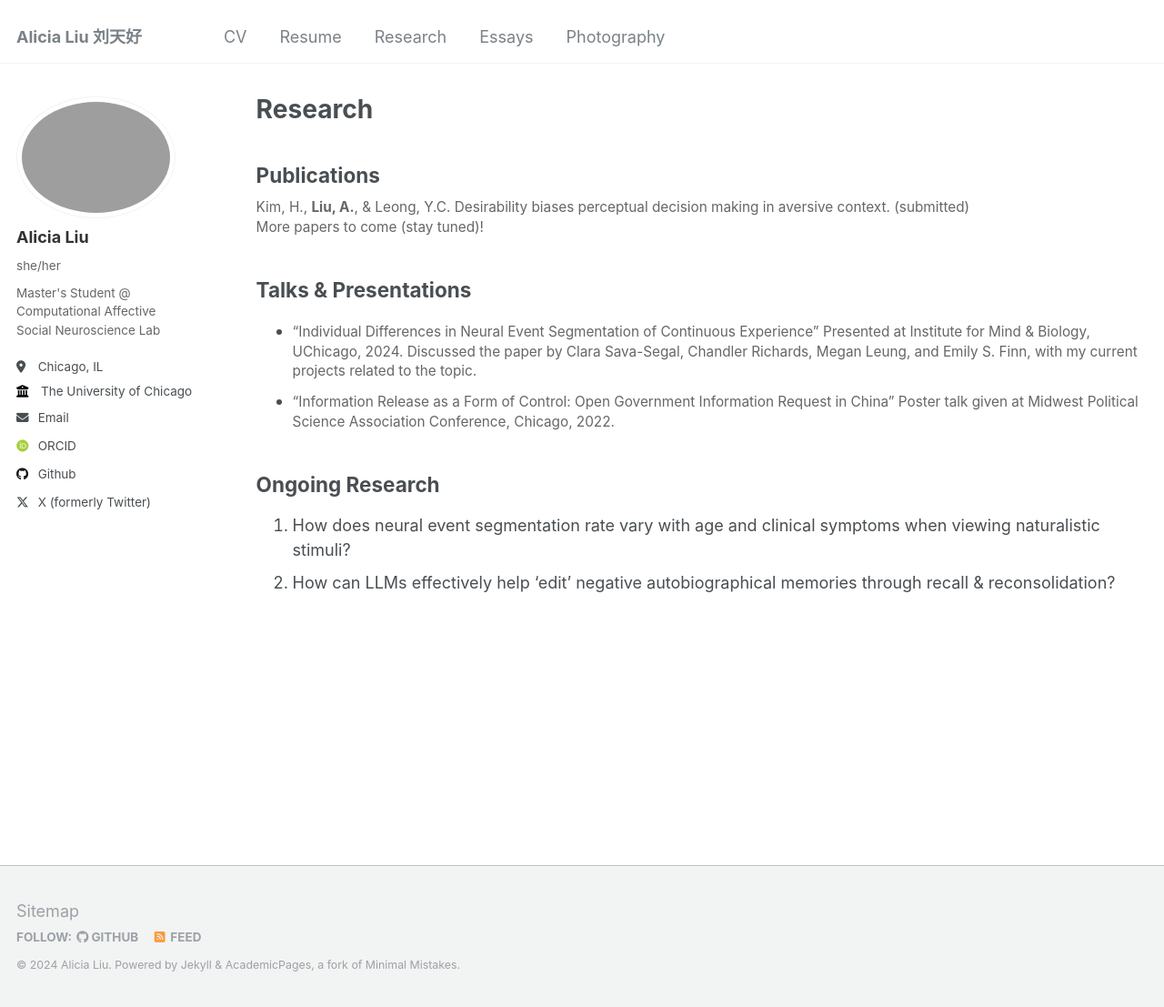
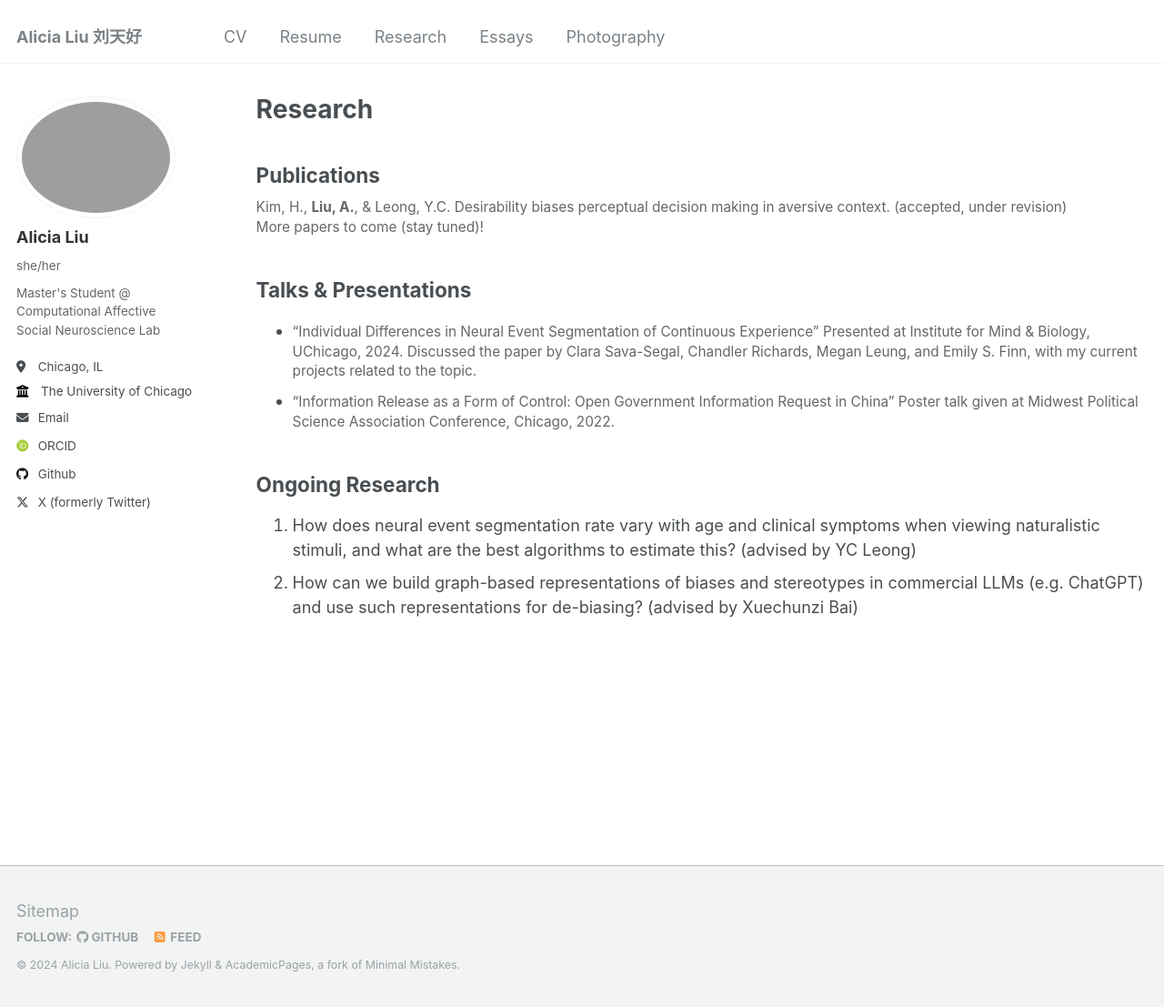
Before and after one commit to 20-alicial/20-alicial.github.io, a Jekyll site: the page built from _pages/research.md, in a window 1280 px wide and 1107 px high. Shown: the whole window at 91% size. Built offline with Jekyll 4.4.1, drawn with Linux system fonts in a browser that asks for light colours; some web fonts are replaced.

Commit message:
added LLM de-biasing project

```diff
--- a/_pages/research.md
+++ b/_pages/research.md
@@ -5,7 +5,7 @@ permalink: /research/
 author_profile: true
 ---
 ## Publications
-Kim, H., **Liu, A.**, & Leong, Y.C. Desirability biases perceptual decision making in aversive context. (submitted)
+Kim, H., **Liu, A.**, & Leong, Y.C. Desirability biases perceptual decision making in aversive context. (accepted, under revision)
 
 More papers to come (stay tuned)!
 
@@ -18,5 +18,5 @@ Discussed the paper by Clara Sava-Segal, Chandler Richards, Megan Leung, and Emi
 Poster talk given at Midwest Political Science Association Conference, Chicago, 2022.
 
 ## Ongoing Research
-1. How does neural event segmentation rate vary with age and clinical symptoms when viewing naturalistic stimuli?
-2. How can LLMs effectively help 'edit' negative autobiographical memories through recall & reconsolidation?
+1. How does neural event segmentation rate vary with age and clinical symptoms when viewing naturalistic stimuli, and what are the best algorithms to estimate this? (advised by YC Leong)
+2. How can we build graph-based representations of biases and stereotypes in commercial LLMs (e.g. ChatGPT) and use such representations for de-biasing? (advised by Xuechunzi Bai)
```
